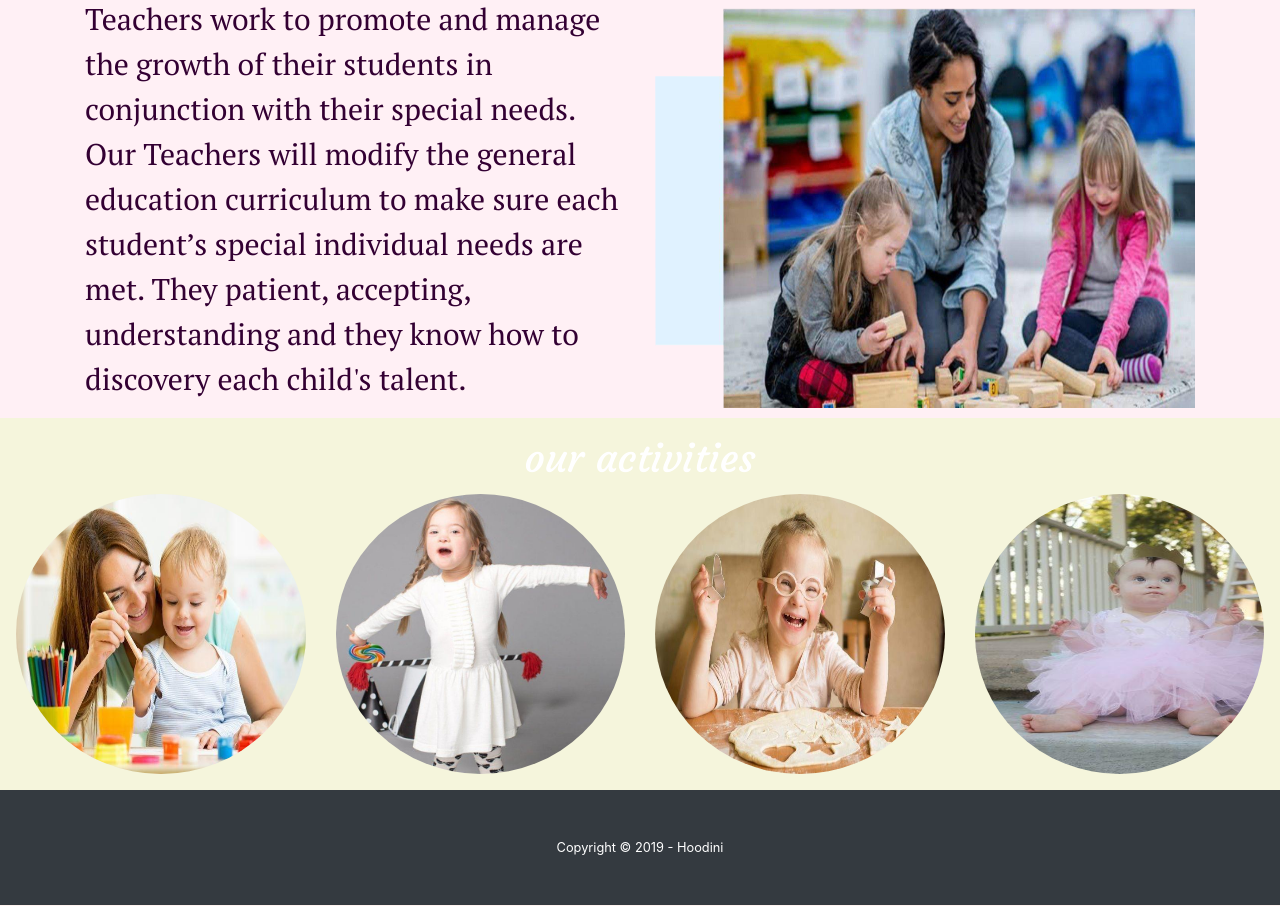
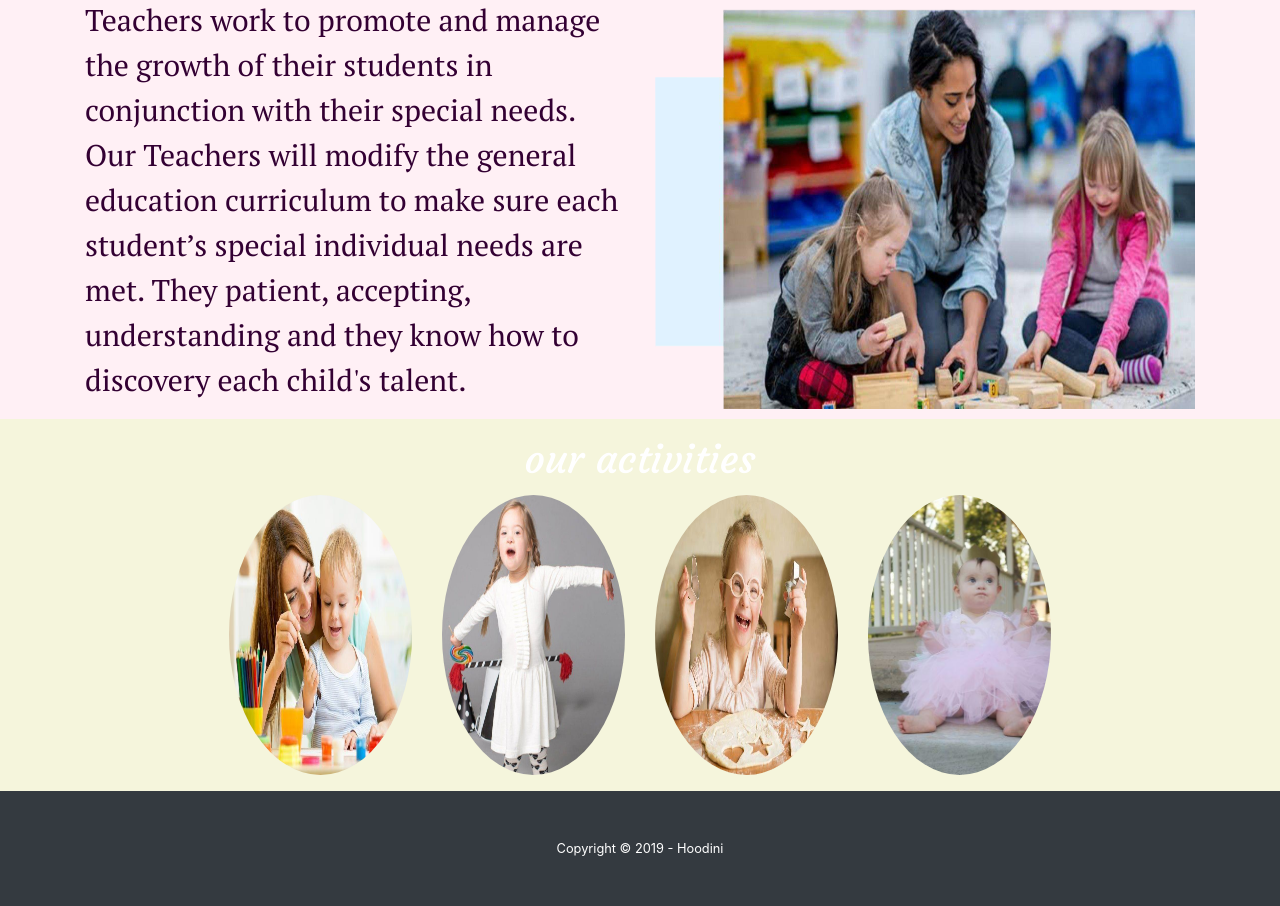
Before and after one commit to MarShallOwn/Discovery_Python, a Flask app: page / in a window 1280 px wide. Shown: the part 2718-3624 px from the top of the page. Run offline with Flask 2, Linux system fonts and the light colour scheme; some libraries are stand-ins or nearby versions; some web fonts are replaced.

Commit message:
fixing design

```diff
--- a/app/static/design.css
+++ b/app/static/design.css
@@ -10,8 +10,6 @@
     background-image: url('../static/img/bedo.jpg');
     background-repeat: no-repeat;
     background-size: cover;
-
-
 }
 
 .dynamics{
--- a/app/templates/home.html
+++ b/app/templates/home.html
@@ -92,17 +92,17 @@ They patient, accepting, understanding and they know how to discovery each child
     <br>
 
     </div>
-    <div class="row">
-     <div class="col-md-3">
-          <img class="rounded-circle img-fluid"  src="{{ url_for('static', filename='img/drawing.jpg') }}">
+    <div class="row justify-content-center">
+     <div class="col-md-2">
+          <img  class="rounded-circle img-fluid"  src="{{ url_for('static', filename='img/drawing.jpg') }}">
       </div>
-    <div class="col-md-3">
+    <div class="col-md-2">
      <img class="rounded-circle img-fluid"  src="{{ url_for('static', filename='img/singing.jpg') }}">
     </div>
-     <div class="col-md-3">
+     <div class="col-md-2">
      <img class="rounded-circle img-fluid"  src="{{ url_for('static', filename='img/cooking.jpg') }}">
     </div>
-     <div class="col-md-3">
+     <div class="col-md-2">
      <img class="rounded-circle img-fluid"  src="{{ url_for('static', filename='img/ballet.jpg') }}">
     </div>
       </div>
--- a/app/templates/layout.html
+++ b/app/templates/layout.html
@@ -60,7 +60,7 @@
                     </div>
                 </nav>
                 </header>
-                <div style='text-align: center; position: absolute; top:10%; left: 25%; z-index: 9999;' class='col-md-6 '>
+                <div style='z-index: 9999; position: relative; top: 10vh' class='mx-auto col-md-6 '>
                         {% with messages = get_flashed_messages(with_categories = true) %}
                         {% if messages %}
                             {% for category, message in messages %}
--- a/app/templates/login.html
+++ b/app/templates/login.html
@@ -1,6 +1,6 @@
 {%extends "layout.html" %}
 {%block content %}
-    <div class="content-section">
+    <div class="content-section container">
         <form method="POST" action="">
             {{ form.hidden_tag() }}
             <fieldset class="form-group">
```
